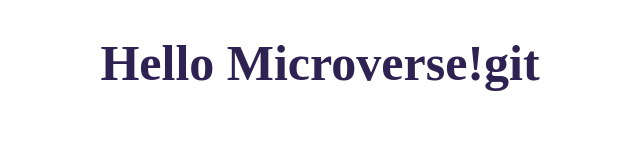
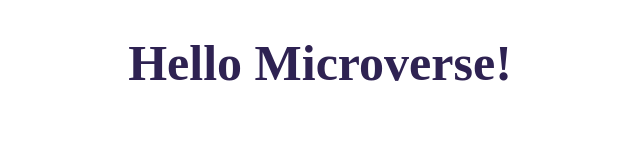
Before and after one commit to benardop/hello-microverse, a plain HTML site: page index.html in a window 1280 px wide. Shown: the whole page, without its empty margins (320-960 px from the left). Drawn offline with Linux system fonts and the light colour scheme.

Commit message:
update index.html h1 text to remove typing error in the text

```diff
--- a/index.html
+++ b/index.html
@@ -8,6 +8,6 @@
     <link rel="stylesheet" href="styles.css">
 </head>
 <body>
-    <h1>Hello Microverse!git</h1>
+    <h1>Hello Microverse!</h1>
 </body>
 </html>
```
